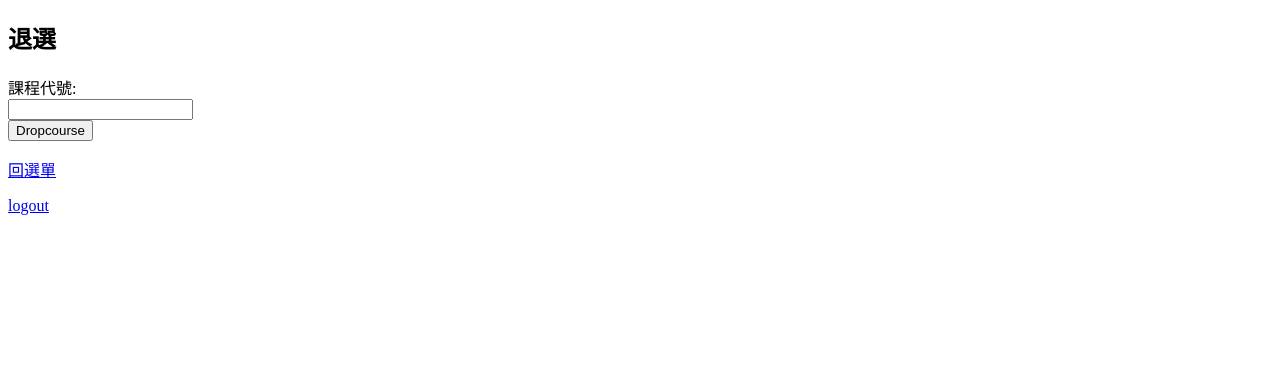
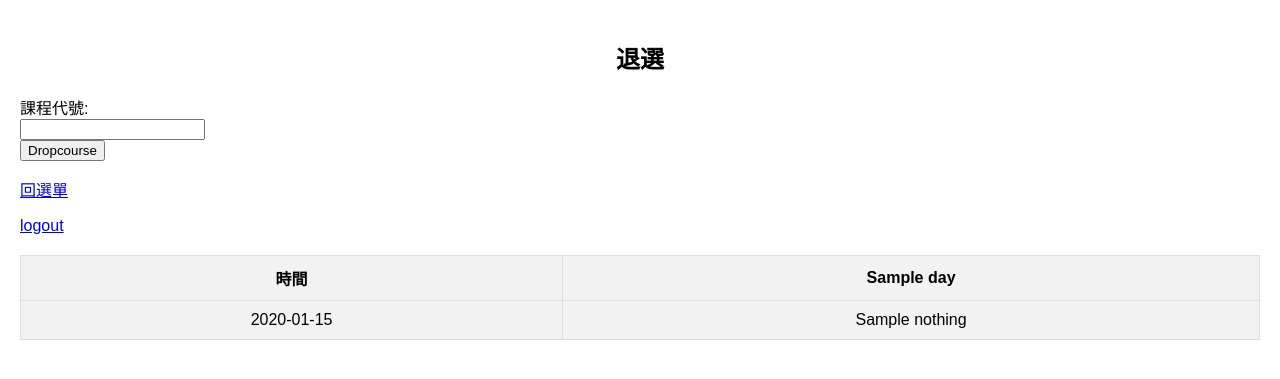
Before and after one commit to d1150254/choose_course_project, a Flask app: template templates/dropcourse.html in a window 1280 px wide. Shown: the top 379 px of the page. Run offline with Flask 3, Linux system fonts and the light colour scheme; the template is opened without the code that fills it: most values are stand-ins (such as "Sample title", 1, 10 or a date in 2020); some libraries are stand-ins or nearby versions.

Commit message:
完成可選課表title

```diff
--- a/data.py
+++ b/data.py
@@ -79,3 +79,13 @@ class_schedule = {
             5:""
         },
     }
+
+course_table={
+    "課程名稱":"",
+    "必修":"",
+    "學分":"",
+    "開課人數":"",
+    "開課時間":""
+}
+
+course_info={}
--- a/main.py
+++ b/main.py
@@ -154,6 +154,7 @@ def account_init(username)->None:
     query = "UPDATE student SET check_init = {} WHERE student.id = '{}'".format(1,username)
     update_sql_data(query)
 
+#更新最版本的課表
 def showcourse(username):
     query = "SELECT courseid FROM schedule where studentId='{}';".format(username)
     user_course=list(i[0] for i in get_sql_data(query))
@@ -173,6 +174,10 @@ def showcourse(username):
             data.class_schedule[data.class_time_table[j-1]][int(i[0][0])]=i[1]
 
     return render_template('mainpage.html',weekday=data.weekday, schedule=data.class_schedule)
+
+def get_avilible_course(username)->dict:
+    data.course_info.clear()
+    return data.course_info
 
 app = Flask(__name__)
 
@@ -205,7 +210,7 @@ def choose():
 
 @app.route('/addcourse')
 def addcourse():
-    return render_template('addcourse.html')
+    return render_template('addcourse.html',course_table=data.course_table)
 
 @app.route('/addcourse/check', methods=['POST'])
 def addcoursecheck():
@@ -213,20 +218,20 @@ def addcoursecheck():
     courseid=request.form['courseid']
     switch=check_add_course(username,courseid)
     if(switch==1):
-        return render_template('addcourse.html',error='不能選別系的課程')
+        return render_template('addcourse.html',error='不能選別系的課程',course_table=data.course_table)
     elif(switch==2):
-        return render_template('addcourse.html',error='課堂人數已滿')
+        return render_template('addcourse.html',error='課堂人數已滿',course_table=data.course_table)
     elif(switch==3):
-        return render_template('addcourse.html',error='有衝堂')
+        return render_template('addcourse.html',error='有衝堂',course_table=data.course_table)
     elif(switch==4):
-        return render_template('addcourse.html',error='課表中有同名課程')
+        return render_template('addcourse.html',error='課表中有同名課程',course_table=data.course_table)
     elif(switch==5):
-        return render_template('addcourse.html',error='超過學分最高限制(30)')
+        return render_template('addcourse.html',error='超過學分最高限制(30)',course_table=data.course_table)
     elif(switch==6):
-        return render_template('addcourse.html',error='錯誤的選課代碼')
+        return render_template('addcourse.html',error='錯誤的選課代碼',course_table=data.course_table)
 
     add_course(username,courseid)
-    return render_template('addcourse.html',success='登記成功')
+    return render_template('addcourse.html',success='登記成功',course_table=data.course_table)
 
 @app.route('/dropcourse')
 def dropcourse():
@@ -258,7 +263,9 @@ def dropcoursecheckdoubelcheck():
 @app.route('/dropcourse/success')
 def dropcoursesuccess():
     global courseid
+    global username
     update_drop_course(username,courseid)
+    showcourse(username)
     return render_template('dropcourse.html',success='退選成功',weekday=data.weekday, schedule=data.class_schedule)
 
 app.run()
--- a/templates/dropcourse.html
+++ b/templates/dropcourse.html
@@ -4,6 +4,32 @@
     <meta charset="UTF-8">
     <meta name="viewport" content="width=device-width, initial-scale=1.0">
     <title>退選 course</title>
+    <style>
+        body {
+            font-family: Arial, sans-serif;
+            margin: 0;
+            padding: 20px;
+        }
+        h2 {
+            text-align: center;
+        }
+        table {
+            width: 100%;
+            border-collapse: collapse;
+            margin-top: 20px;
+        }
+        th, td {
+            border: 1px solid #ddd;
+            padding: 10px;
+            text-align: center;
+        }
+        th {
+            background-color: #f2f2f2;
+        }
+        tr:nth-child(even) {
+            background-color: #f2f2f2;
+        }
+    </style>
 </head>
 <body>
     <h2>退選</h2>
@@ -20,5 +46,22 @@
     </form>
     <p><a href="/choose">回選單</a></p>
     <p><a href="/">logout</a></p>
+    <table>
+        <tr>
+            <th>時間</th>
+            {% for day, nothing in weekday.items() %}
+            <th>{{ day }}</th>
+            {% endfor %}
+        </tr>
+        {% for time, courses in schedule.items() %}
+        <tr>
+            <td>{{ time }}</td>
+            {% for course, nothing in courses.items() %}
+                <td>{{ nothing }}</td>
+            {% endfor %}
+        </tr>
+        {% endfor %}
+    </table>
+
 </body>
 </html>
```
Also changed, not shown: templates/addcourse.html (+34 -0 lines).
